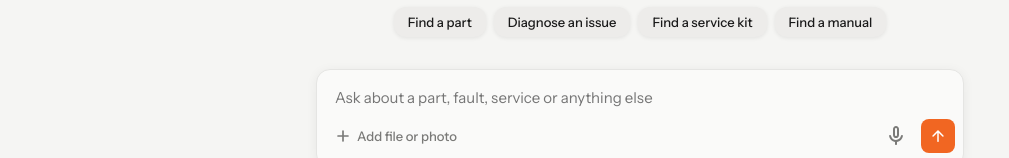
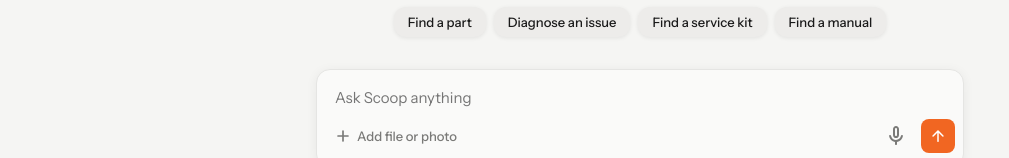
Before and after one commit to bex-design-builder/scoop, a Next.js app: page / in a window 1280 px wide. Shown: the part 375-533 px from the top of the page, without its empty margins (0-1009 px from the left). Built offline with nearby package versions, Linux system fonts and the light colour scheme.

Commit message:
Change placeholder to "Ask Scoop anything"
Co-Authored-By: Claude Sonnet 4.6 <noreply@anthropic.com>

```diff
--- a/app/page.tsx
+++ b/app/page.tsx
@@ -627,7 +627,7 @@ export default function ChatbotPage() {
               value={input}
               onChange={e => setInput(e.target.value)}
               onKeyDown={handleKeyDown}
-              placeholder={isMobile ? "Ask about a part, fault or service" : "Ask about a part, fault, service or anything else"}
+              placeholder="Ask Scoop anything"
               rows={1}
               style={{ width: "100%", background: "transparent", border: "none", outline: "none", resize: "none", fontSize: 15, lineHeight: 1.55, color: textPrimary, fontFamily: "inherit", padding: "16px 18px 0" }}
             />
@@ -687,7 +687,7 @@ export default function ChatbotPage() {
               value={input}
               onChange={e => setInput(e.target.value)}
               onKeyDown={handleKeyDown}
-              placeholder={isMobile ? "Ask about a part, fault or service" : "Ask about a part, fault, service or anything else"}
+              placeholder="Ask Scoop anything"
               rows={1}
               style={{ width: "100%", background: "transparent", border: "none", outline: "none", resize: "none", fontSize: 15, lineHeight: 1.55, color: textPrimary, fontFamily: "inherit", padding: "16px 18px 0" }}
             />
```
